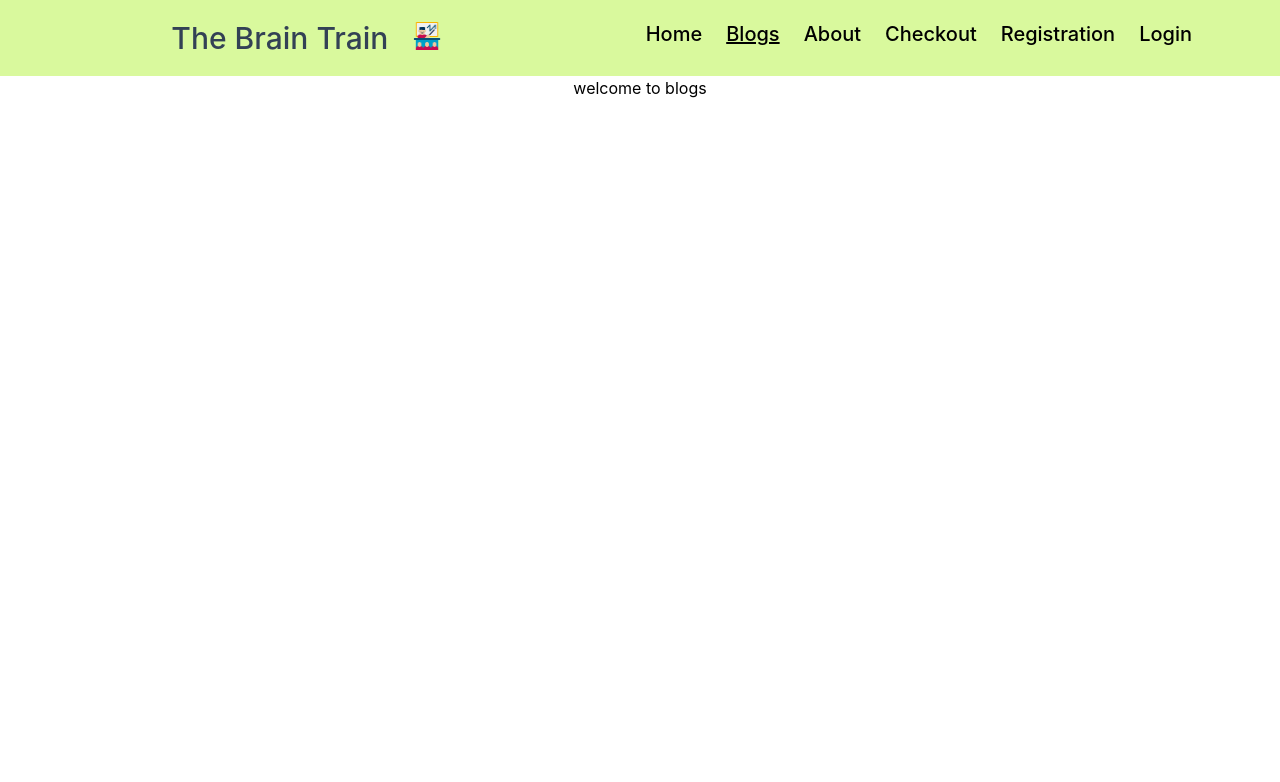
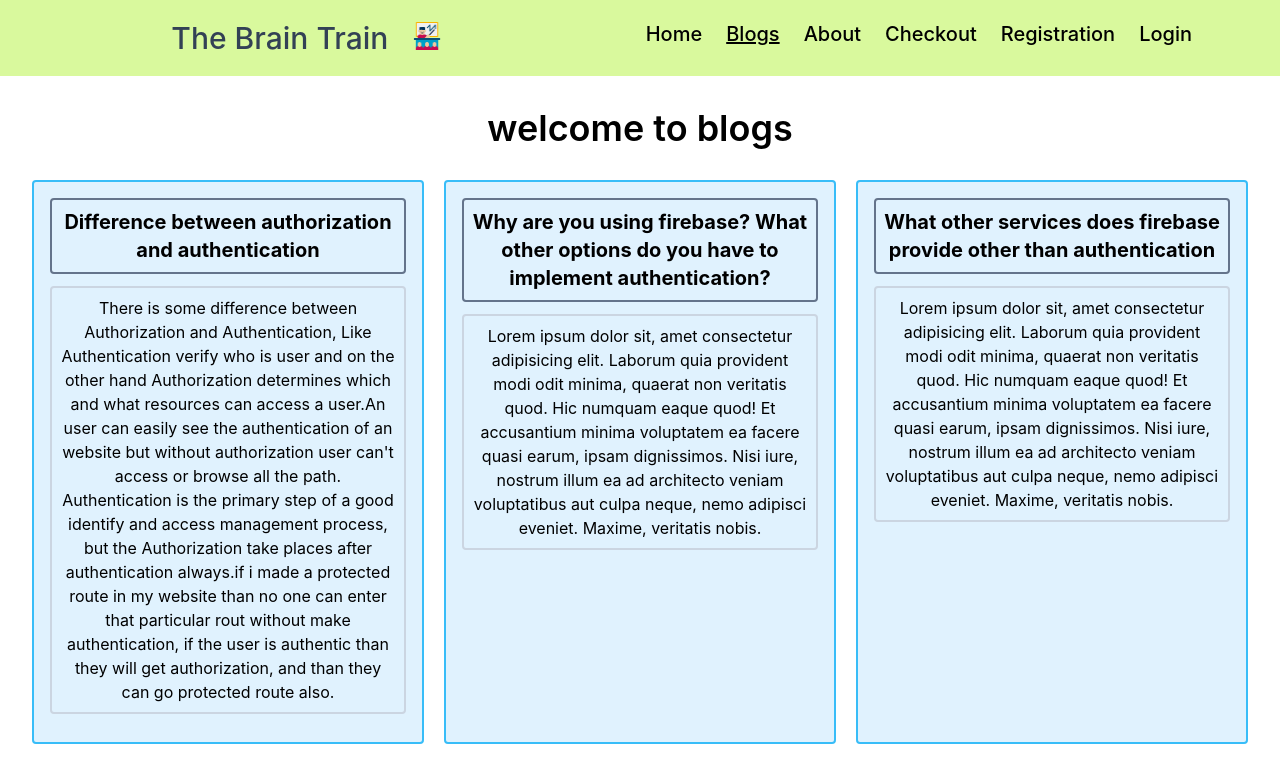
Before and after one commit to MDSHOHAG617/The-Brain-Train, a React (Create React App) app: page /blogs in a window 1280 px wide. Shown: the top 782 px of the page. Built offline with nearby package versions, Linux system fonts and the light colour scheme; no server answers.

Commit message:
Blogs added!

```diff
--- a/src/Components/Blogs/Blogs.js
+++ b/src/Components/Blogs/Blogs.js
@@ -3,7 +3,55 @@ import React from "react";
 const Blogs = () => {
   return (
     <div>
-      <h1>welcome to blogs</h1>
+      <h1 className={"mt-8 text-4xl font-semibold"}>welcome to blogs</h1>
+      <div className="cards grid grid-cols-3 gap-5 m-8">
+        {" "}
+        <div className="Q-card bg-sky-100 p-4 rounded border-2 border-sky-400">
+          <h1 className="text-xl p-2 font-bold  border-2 rounded border-slate-500">
+            Difference between authorization and authentication
+          </h1>
+          <p className="border-2 rounded border-slate-300  my-3 p-2">
+            There is some difference between Authorization and Authentication,
+            Like Authentication verify who is user and on the other hand
+            Authorization determines which and what resources can access a
+            user.An user can easily see the authentication of an website but
+            without authorization user can't access or browse all the path.
+            Authentication is the primary step of a good identify and access
+            management process, but the Authorization take places after
+            authentication always.if i made a protected route in my website than
+            no one can enter that particular rout without make authentication,
+            if the user is authentic than they will get authorization, and than
+            they can go protected route also.
+          </p>
+        </div>
+        <div className="Q-card bg-sky-100 p-4 rounded border-2 border-sky-400">
+          <h1 className="text-xl rounded p-2 font-bold border-2 border-slate-500">
+            Why are you using firebase? What other options do you have to
+            implement authentication?
+          </h1>
+          <p className="border-2 rounded border-slate-300 my-3 p-2">
+            Lorem ipsum dolor sit, amet consectetur adipisicing elit. Laborum
+            quia provident modi odit minima, quaerat non veritatis quod. Hic
+            numquam eaque quod! Et accusantium minima voluptatem ea facere quasi
+            earum, ipsam dignissimos. Nisi iure, nostrum illum ea ad architecto
+            veniam voluptatibus aut culpa neque, nemo adipisci eveniet. Maxime,
+            veritatis nobis.
+          </p>
+        </div>
+        <div className="Q-card bg-sky-100 p-4 rounded border-2 border-sky-400">
+          <h1 className="text-xl rounded p-2 font-bold border-2 border-slate-500">
+            What other services does firebase provide other than authentication
+          </h1>
+          <p className="border-2 rounded border-slate-300 my-3 p-2">
+            Lorem ipsum dolor sit, amet consectetur adipisicing elit. Laborum
+            quia provident modi odit minima, quaerat non veritatis quod. Hic
+            numquam eaque quod! Et accusantium minima voluptatem ea facere quasi
+            earum, ipsam dignissimos. Nisi iure, nostrum illum ea ad architecto
+            veniam voluptatibus aut culpa neque, nemo adipisci eveniet. Maxime,
+            veritatis nobis.
+          </p>
+        </div>
+      </div>
     </div>
   );
 };
--- a/src/Components/Checkout/Checkout.js
+++ b/src/Components/Checkout/Checkout.js
@@ -3,9 +3,9 @@ import protectedLogo from "../images/protected-logo.webp";
 
 const Checkout = () => {
   return (
-    <div>
+    <div className="">
       <h1 className="text-red-500 text-4xl font-normal mt-10">
-        Protected Route
+        Welcome to Protected Route !!
       </h1>
       <img className="mx-auto w-960" src={protectedLogo} alt="" />
     </div>
```
Also changed, not shown: firebase.json (added), 1 other file (tests, documents, lock files or other folders).
